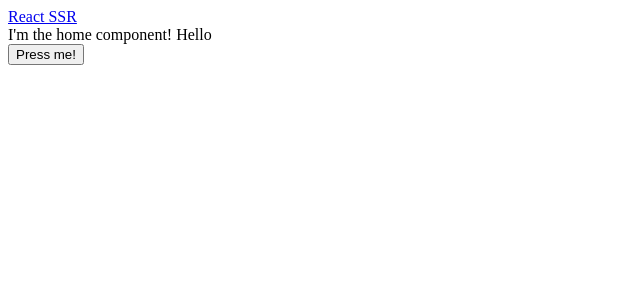
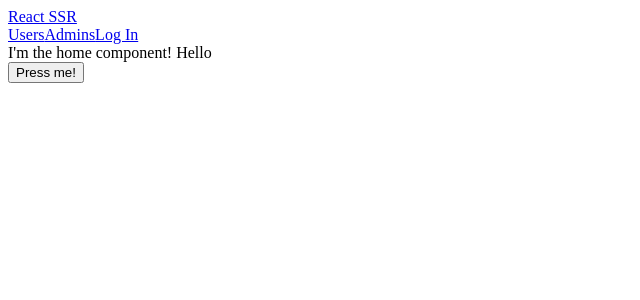
Before and after one commit to anarinya/react-with-ssr, a React app in the folder render-server/: page / in a window 1280 px wide. Shown: the top 300 px of the page, without its empty margins (0-640 px from the left). Built offline with nearby package versions, Linux system fonts and the light colour scheme; the HTML template or start-up script is replaced by a standard one.

Commit message:
setup header auth buttons

```diff
--- a/render-server/src/client/components/header.js
+++ b/render-server/src/client/components/header.js
@@ -2,11 +2,28 @@ import React from 'react';
 import { connect } from 'react-redux';
 import { Link } from 'react-router-dom';
 
+const authBtn = {
+  loggedIn: {
+    btnPath: '/api/logout',
+    btnText: 'Log Out'
+  },
+  loggedOut: {
+    btnPath: '/api/auth/google',
+    btnText: "Log In"
+  }
+};
+
 const Header = ({ auth }) => {
-  console.log('my auth status is: ' + auth);
+  const { btnPath, btnText } = auth ? authBtn['loggedIn'] : authBtn['loggedOut'];
+
   return (
     <div>
       <Link to="/">React SSR</Link>
+      <div>
+        <Link to="/users">Users</Link>
+        <Link to="/admins">Admins</Link>
+        <a href={btnPath}>{btnText}</a>
+      </div>
     </div>
   );
 };
--- a/render-server/src/server/index.js
+++ b/render-server/src/server/index.js
@@ -35,6 +35,6 @@ app.get('*', (req, res) => {
   });
 });
 
-app.listen(4444, () => {
-  console.log('Listening on port 4444.');
+app.listen(3000, () => {
+  console.log('Listening on port 3000.');
 })
```
Also changed, not shown: render-server/public/bundle.js, 1 other file (tests, documents, lock files or other folders).
